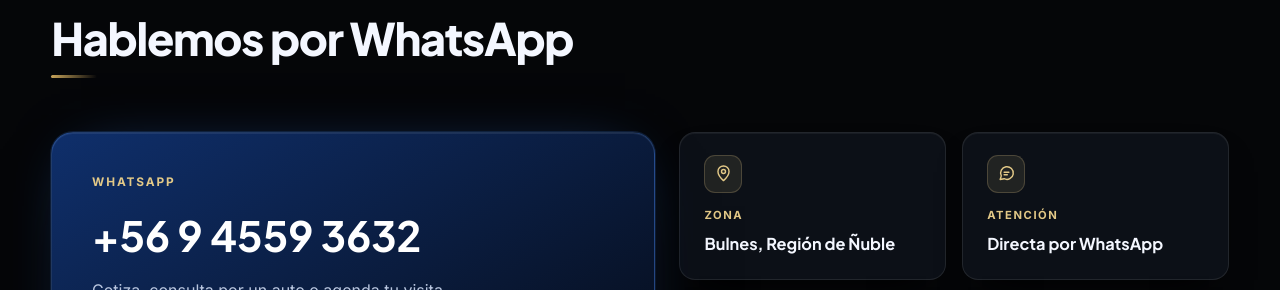
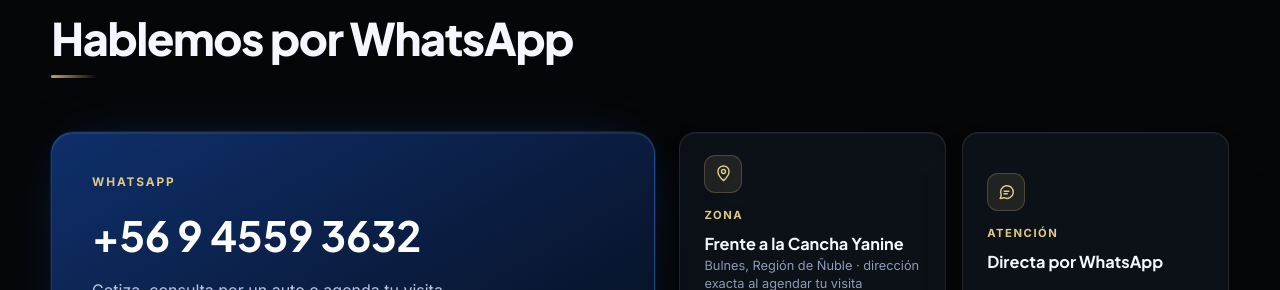
Before and after one commit to kevineaglertopg/kevinbase, a website: page index.html in a window 1280 px wide. Shown: the part 5474-5764 px from the top of the page. Drawn offline with Linux system fonts and the light colour scheme.

Commit message:
Contacto: zona de referencia frente a la Cancha Yanine (sin dirección exacta)
Co-Authored-By: Claude Opus 5.5 <noreply@anthropic.com>
Claude-Session: https://claude.ai/code/session_01EUkq7siEJktDA115q3D1ZM

```diff
--- a/index.html
+++ b/index.html
@@ -621,6 +621,7 @@ footer li a{display:inline-block;padding:6px 0}
 a.info:hover .ii{background:rgba(227,201,135,.18)}
 .avail{display:inline-flex;align-items:center;gap:6px;padding:4px 10px;border-radius:999px;font-size:.7rem;font-weight:700;letter-spacing:.06em;text-transform:uppercase;color:#7ee2a8;background:rgba(31,168,85,.12);border:1px solid rgba(31,168,85,.35);white-space:nowrap}
 .avail::before{content:"";width:6px;height:6px;border-radius:50%;background:#3ddc84;box-shadow:0 0 0 3px rgba(61,220,132,.18)}
+.info .sub{font-size:.8rem;line-height:1.45;color:#8d9bb5}
 /* versículo del día: integrado al final del pie de página */
 .verse{margin-top:30px;padding-top:26px;border-top:1px solid rgba(255,255,255,.06);text-align:center;display:flex;flex-direction:column;align-items:center;gap:8px}
 .verse[hidden]{display:none}
@@ -806,7 +807,7 @@ a.info:hover .ii{background:rgba(227,201,135,.18)}
         <small>WhatsApp</small><b>+56 9 4559 3632</b><span>Cotiza, consulta por un auto o agenda tu visita</span>
         <i class="btn btn-wa">Escribir ahora</i></a>
       <div class="infos">
-        <div class="info rv"><span class="ii" aria-hidden="true"><svg viewBox="0 0 24 24"><path d="M12 21s-7-6.2-7-11.5a7 7 0 0 1 14 0C19 14.8 12 21 12 21z"/><circle cx="12" cy="9.5" r="2.5"/></svg></span><small>Zona</small><b>Bulnes, Región de Ñuble</b></div>
+        <div class="info rv"><span class="ii" aria-hidden="true"><svg viewBox="0 0 24 24"><path d="M12 21s-7-6.2-7-11.5a7 7 0 0 1 14 0C19 14.8 12 21 12 21z"/><circle cx="12" cy="9.5" r="2.5"/></svg></span><small>Zona</small><b>Frente a la Cancha Yanine</b><span class="sub">Bulnes, Región de Ñuble · dirección exacta al agendar tu visita</span></div>
         <div class="info rv"><span class="ii" aria-hidden="true"><svg viewBox="0 0 24 24"><path d="M4 19.5 5.4 15A8 8 0 1 1 9 18.6z"/><path d="M9 10.5h6M9 13.5h4"/></svg></span><small>Atención</small><b>Directa por WhatsApp</b></div>
         <div class="info rv"><span class="ii" aria-hidden="true"><svg viewBox="0 0 24 24"><rect x="3.5" y="5" width="17" height="15" rx="2.5"/><path d="M3.5 10h17M8 3v4M16 3v4"/></svg></span><small>Visitas</small><b>Coordinadas por WhatsApp</b></div>
         <a class="info rv" href="https://www.instagram.com/automotora_aguilar/" target="_blank" rel="noopener"><span class="ii" aria-hidden="true"><svg viewBox="0 0 24 24"><rect x="3.5" y="3.5" width="17" height="17" rx="5"/><circle cx="12" cy="12" r="4"/><circle cx="17.2" cy="6.8" r=".6"/></svg></span><small>Instagram</small><b>@automotora_aguilar</b></a>
```
